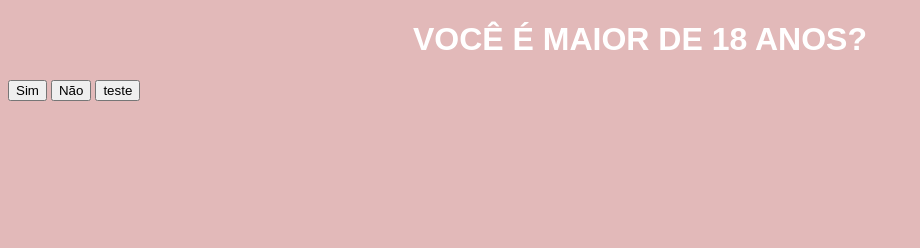
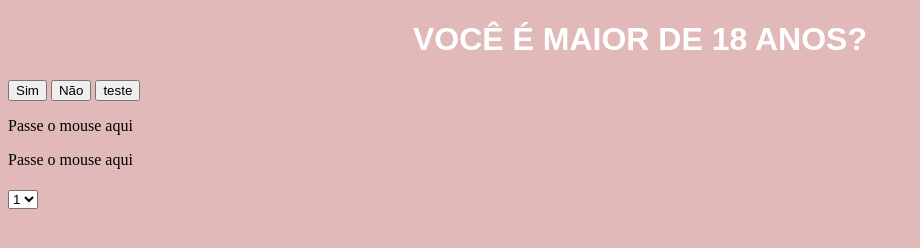
Before and after one commit to ALEX-LEIGUE/Aula-JavaScript, a plain HTML site: page index.html in a window 1280 px wide. Shown: the whole page, without its empty margins (0-920 px from the left). Drawn offline with Linux system fonts and the light colour scheme.

Commit message:
trabalhando com funções e manipulação de elementos

```diff
--- a/CSS/style.css
+++ b/CSS/style.css
@@ -15,6 +15,12 @@ button{
 
 }
 
+select{
+    font-family: Arial;
+    color: black;
+
+}
+
 h1{
     font-family: Arial;
     color: white;
--- a/index.html
+++ b/index.html
@@ -14,14 +14,16 @@
     <button type="button" onclick="clicouNao()">Não</button>
     <button type="button" onclick="redirecionar()">teste</button>
 
+    <p id="mousemove" onmouseover="mudar()" onmouseout="voltar()">Passe o mouse aqui</p>
+    <p onmouseover="mudar2(this)" onmouseout="voltar2(this)">Passe o mouse aqui</p>
 
-<br>
-<br>
-<br>
-<br>
-    <h1 id="entrar"></h1>
-    <h1 id="sair"></h1>
-
+     <h1 id="entrar"></h1>
+     <h1 id="sair"></h1>
+    <select id = "selecao" onchange="alterar(this)">
+        <option value="1">1</option>
+        <option value="2">2</option>
+        <option value="3">3</option>
+    </select>
 
     </body>
 
--- a/js/main.js
+++ b/js/main.js
@@ -1,3 +1,5 @@
+/* TRABALHANDO COM FUNCÕES DE BOTÃO
+
 function clicouSim(){
     document.getElementById("entrar").innerHTML = "<b><p>OBRIGADO</p><p>SEJA BEM-VINDO(A)</b>";
     //alert("Obrigado! Você será redirecionado");
@@ -16,6 +18,31 @@ function clicouNao(){
 function redirecionar(){
     //window.open("https://www.google.com.br/"); // abre o site em outra janela
     window.location.href = "https://www.google.com.br/"; // abre o site na mesma janela
+}
+*/
+
+
+// TRABALHANDO COM FUNCÇÕES DO MOUSE
+function mudar(){
+    document.getElementById("mousemove").innerHTML= "Obrigado por passar o mouse";
+
+}
+function voltar(){
+    document.getElementById("mousemove").innerHTML= "Passe o mouse aqui";
+
+}
+
+function mudar2(Element){
+    Element.innerHTML= "Obrigado por passar o mouse";
+}
+function voltar2(Element){
+    Element.innerHTML= "Passe o mouse aqui";
+
+}
+
+function alterar(Element){
+    console.log(Element.value);
+
 }
 
 
```
